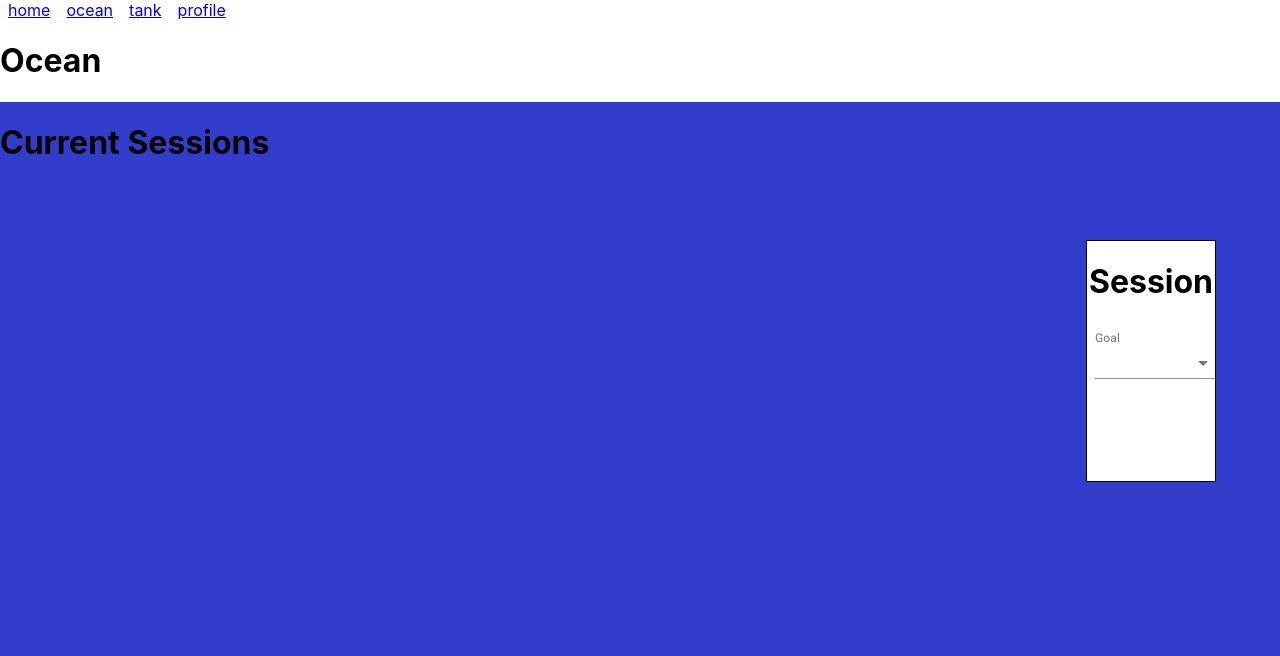
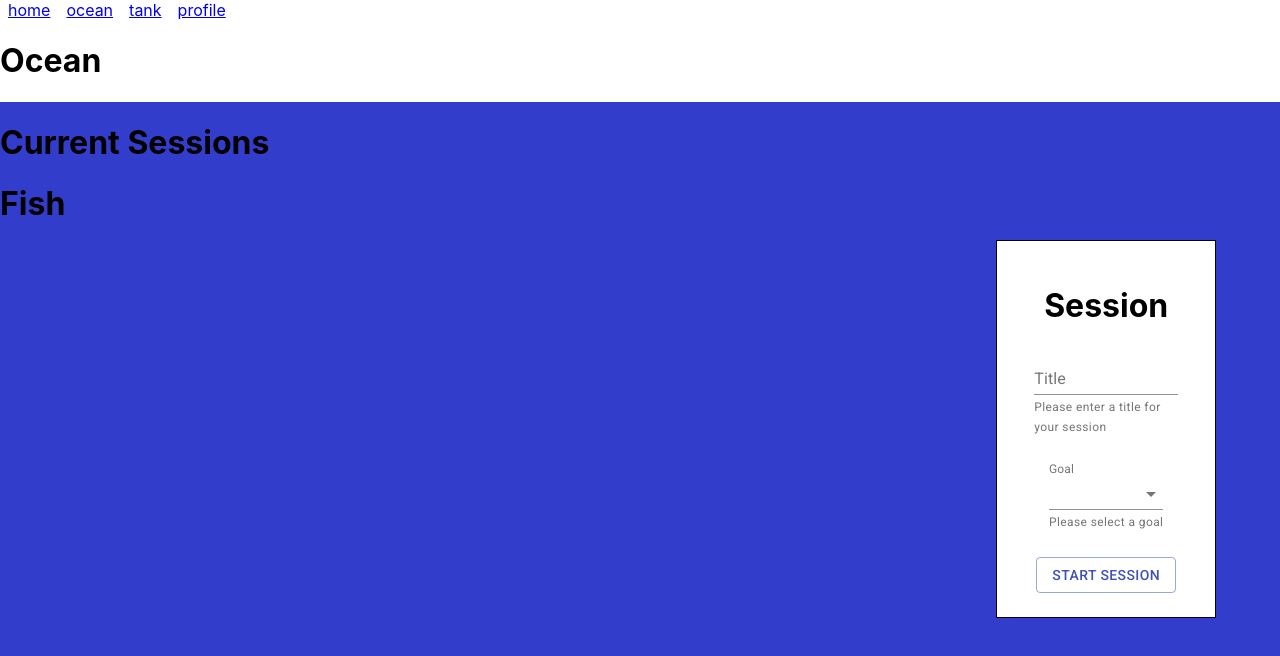
Before and after one commit to Matthew-Kwan/Ocean_app, a React (Create React App) app in the folder ocean/: page /ocean in a window 1280 px wide. Shown: the top 656 px of the page. Built offline with nearby package versions, Linux system fonts and the light colour scheme.

Commit message:
decent session form implementation

```diff
--- a/ocean/src/components/Ocean.js
+++ b/ocean/src/components/Ocean.js
@@ -1,11 +1,21 @@
 import React, { useState, useEffect } from 'react'
 import './ocean.css'
+
 import { makeStyles } from '@material-ui/core/styles';
-import InputLabel from '@material-ui/core/InputLabel';
 import MenuItem from '@material-ui/core/MenuItem';
 import TextField from '@material-ui/core/TextField';
-import FormControl from '@material-ui/core/FormControl';
-import Select from '@material-ui/core/Select';
+import Container from '@material-ui/core/Container';
+import Button from '@material-ui/core/Button';
+
+const goals = [
+  {
+    id: 1,
+    title: 'Software'
+  }, {
+    id: 2,
+    title: 'School'
+  }
+]
 
 
 const useStyles = makeStyles((theme) => ({
@@ -26,7 +36,7 @@
     - goal
     - user (maybe not since goal is already linked)
   */
-  const classes = useStyles()
+
   const [session, setSession] = useState({})
   const [goal, setGoal] = useState({})
 
@@ -42,29 +52,60 @@
     setGoal(event.target.value);
   };
 
+
   return (
-    <div>
+    <Container>
       <h1> Session </h1>
-      <FormControl className={classes.formControl}>
-        {/*Need to add value and onChange to this*/}
-        <InputLabel id="goal-select-label">Goal</InputLabel>
-        <Select
-          labelId="goal-select-label"
-          id="goal-select"
+      <TextField
+          className="session-form-input"
+          label="Title"
+          helperText="Please enter a title for your session"
+        >
+          {goals.map((option) => (
+            <MenuItem key={option.id} value={option.title}>
+              {option.title}
+            </MenuItem>
+          ))}
+        </TextField>
+
+      <TextField
+          className="session-form-input"
+          select
+          label="Goal"
           value={goal}
           onChange={handleChange}
+          helperText="Please select a goal"
         >
-          <MenuItem value={10}>Ten</MenuItem>
-          <MenuItem value={20}>Twenty</MenuItem>
-          <MenuItem value={30}>Thirty</MenuItem>
-        </Select>
-      </FormControl>
-    </div>
+          {goals.map((option) => (
+            <MenuItem key={option.id} value={option.title}>
+              {option.title}
+            </MenuItem>
+          ))}
+        </TextField>
+
+      <Button variant="outlined" color="primary">
+        Start Session
+      </Button>
+
+
+    </Container>
+  )
+}
+
+// Create some sort of mapping of session data onto fishes that just swim around the ocean
+
+const Fish = (session) => {
+  return (
+    <h1>Fish</h1>
   )
 }
 
 const Ocean = ({user, setUser}) => {
 
+  /* states that will need to be here / passed in
+  user -> goals, friends
+  sessions -> currently ongoing sessions
+  */
   return (
     <div className="ocean">
       <div>
@@ -75,6 +116,7 @@
         {/*other fish*/}
         <div className="currentSessionBox">
           <h1>Current Sessions</h1>
+          <Fish/>
         </div>
         {/*absolute position for session box*/}
         <div className="sessionBox">
--- a/ocean/src/components/ocean.css
+++ b/ocean/src/components/ocean.css
@@ -3,6 +3,7 @@
   display: flex;
   flex-flow: column;
   height: 100%;
+  overflow: hidden;
 }
 
 .oceanContent {
@@ -16,8 +17,10 @@
   right: 5vw;
   top: 30vh;
 
-  width: 10vw;
-  height: 30vh;
+  padding: 3vh 1vw 3vh 1vw;
+
+  width: 15vw;
+  height: auto;
   z-index: 2;
 
   background: white;
@@ -25,3 +28,7 @@
   text-align: center;
   border: solid 1px black;
 }
+
+.session-form-input {
+  margin-bottom: 3vh !important;
+}
```
